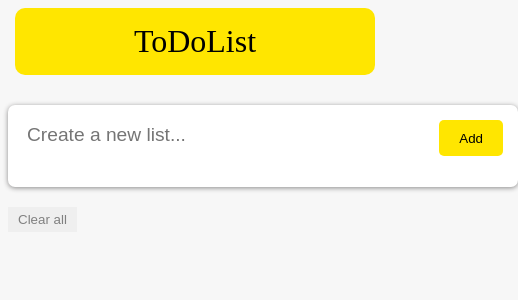
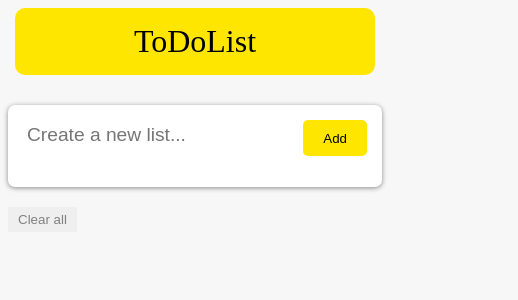
Before and after one commit to Ijaaz-Saikalgar/react-ToDoList, a React (Create React App) app: page / in a window 390 px wide. Shown: the top 300 px of the page, 518 px wide, since content can reach past the window. Built offline with nearby package versions, Linux system fonts and the light colour scheme.

Commit message:
responsive

```diff
--- a/src/styles.css
+++ b/src/styles.css
@@ -7,7 +7,7 @@ body{
   font-weight: 200;
   text-align: center;
   padding: 15px 30px;
-  width: 300px;
+  max-width: 300px;
   display: block;
    margin: auto;
   border-radius: 10px;
@@ -58,7 +58,7 @@ button:hover{
 }
 form {
   position: relative;
-  width: 480px;
+  max-width: 480px;
   margin: 30px auto 20px auto;
   background: #fff;
   padding: 15px;
```
